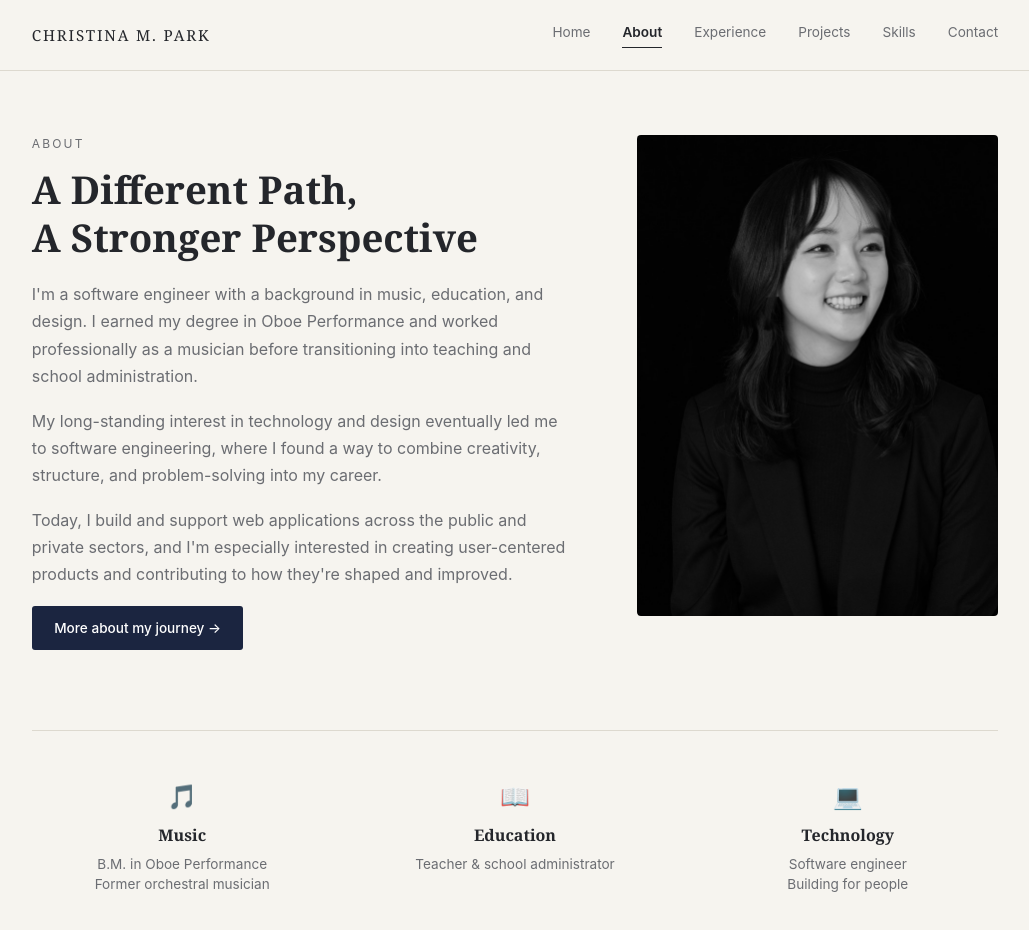
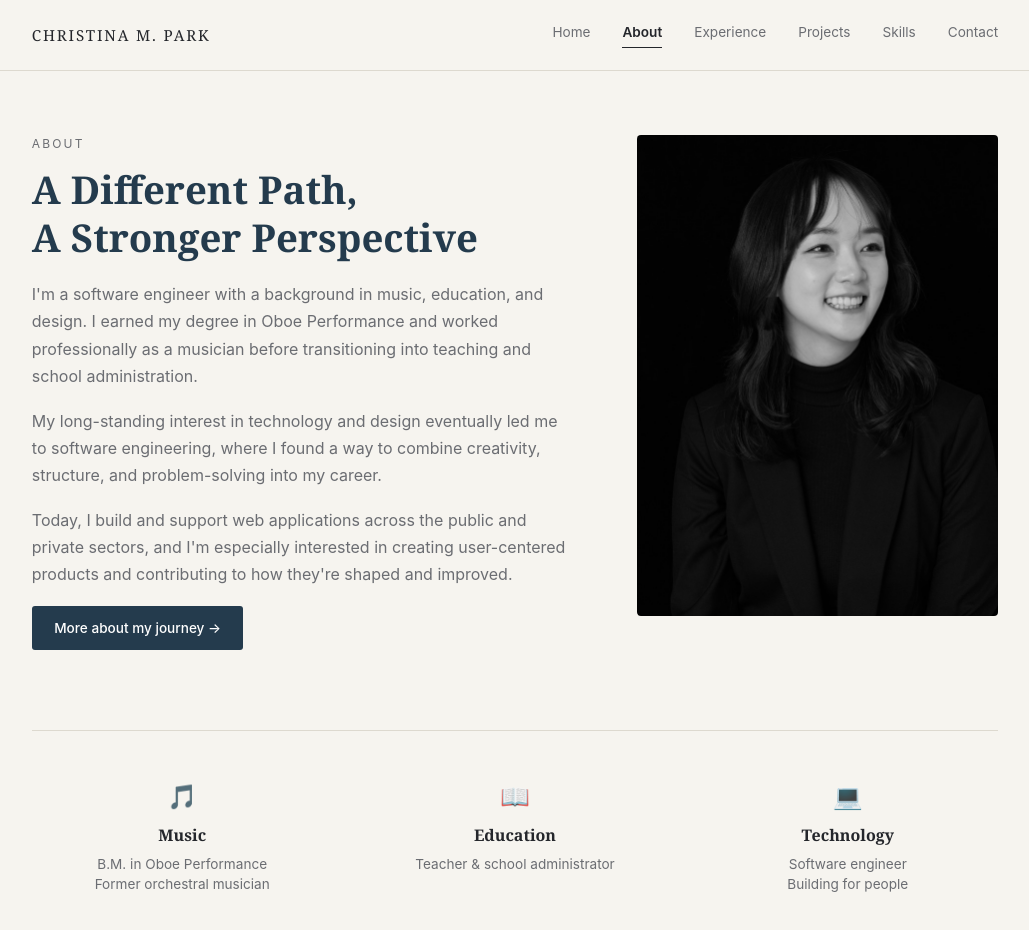
Before and after one commit to christinapark0117/profile-page, a React (Create React App) app: page /aboutme in a window 1280 px wide. Shown: the top 930 px of the page, without its empty margins (125-1154 px from the left). Built offline with nearby package versions, Linux system fonts and the light colour scheme.

Commit message:
changed color accent

```diff
--- a/src/App.css
+++ b/src/App.css
@@ -5,7 +5,7 @@
   --color-card: #ffffff;
   --color-text: #24262b;
   --color-text-muted: #6b6d72;
-  --color-accent: #1b2540;
+  --color-accent: #243b4d;
   --color-border: #ddd9cf;
 
   --font-serif: 'Playfair Display', Georgia, serif;
@@ -59,6 +59,7 @@ a:hover {
   font-size: clamp(1.8rem, 3vw, 2.6rem);
   line-height: 1.25;
   margin: 0 0 1.25rem 0;
+  color: var(--color-accent);
 }
 
 .btn-dark {
```
